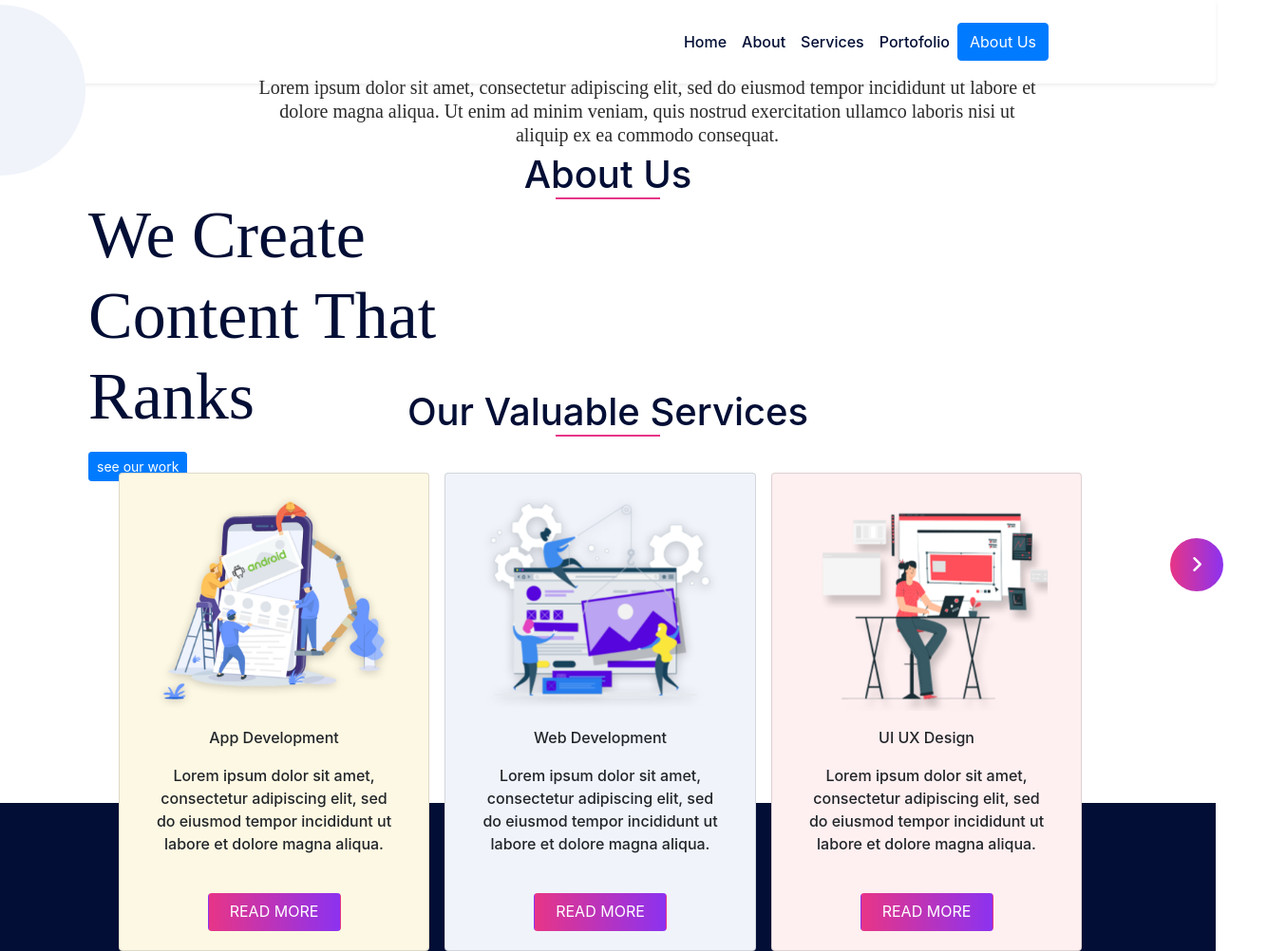
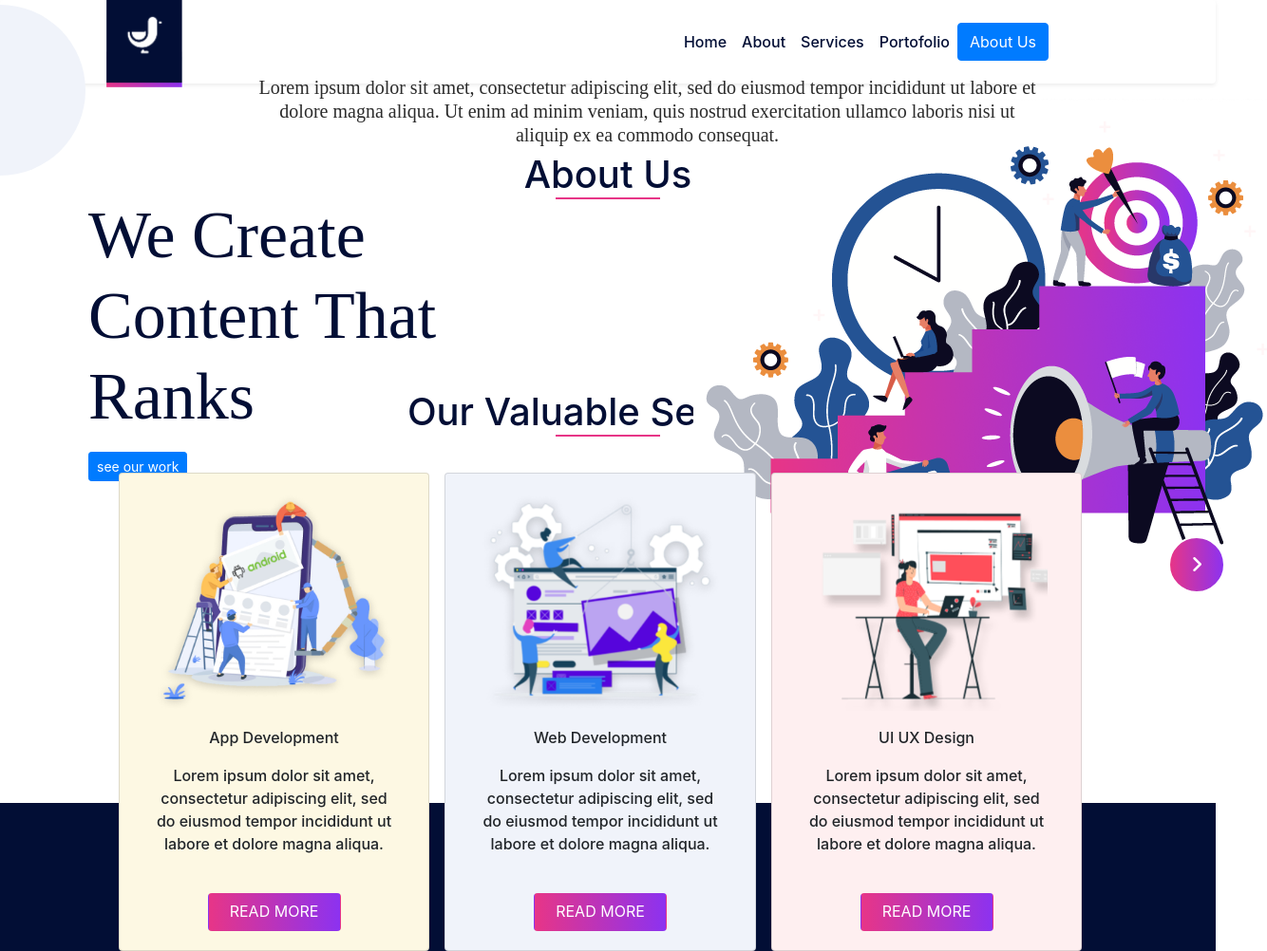
Before and after one commit to indirahmw/finalproject3-msib, a plain HTML site: page fp3/index.html in a window 1280 px wide. Shown: the top 1002 px of the page at 95% size, 1334 px wide, since content can reach past the window. Drawn offline with nearby package versions, Linux system fonts and the light colour scheme.

Commit message:
Update index.html
header and banner

```diff
--- a/fp3/index.html
+++ b/fp3/index.html
@@ -29,7 +29,7 @@
         <button class="navbar-toggler" type="button" data-toggle="collapse" data-target="#navbarNavAltMarkup" aria-controls="navbarNavAltMarkup" aria-expanded="false" aria-label="Toggle navigation">
           <span class="navbar-toggler-icon"></span>
         </button>
-        <img src="gambar/logo.PNG" alt="" class="logo">
+        <img src="image/logo.PNG" alt="" class="logo">
         <div class="collapse navbar-collapse nav justify-content-end" id="navbarNavAltMarkup">
           <div class="navbar-nav">
             <a class="nav-item nav-link" href="#" style="color:#020E35; font-weight: 500;">Home</a>
@@ -47,7 +47,7 @@
     </div>
 
     <div class="container2">
-        <img src="gambar/banner.PNG" alt="">
+        <img src="image/banner.PNG" alt="">
       </div>
   <br>
 
```
